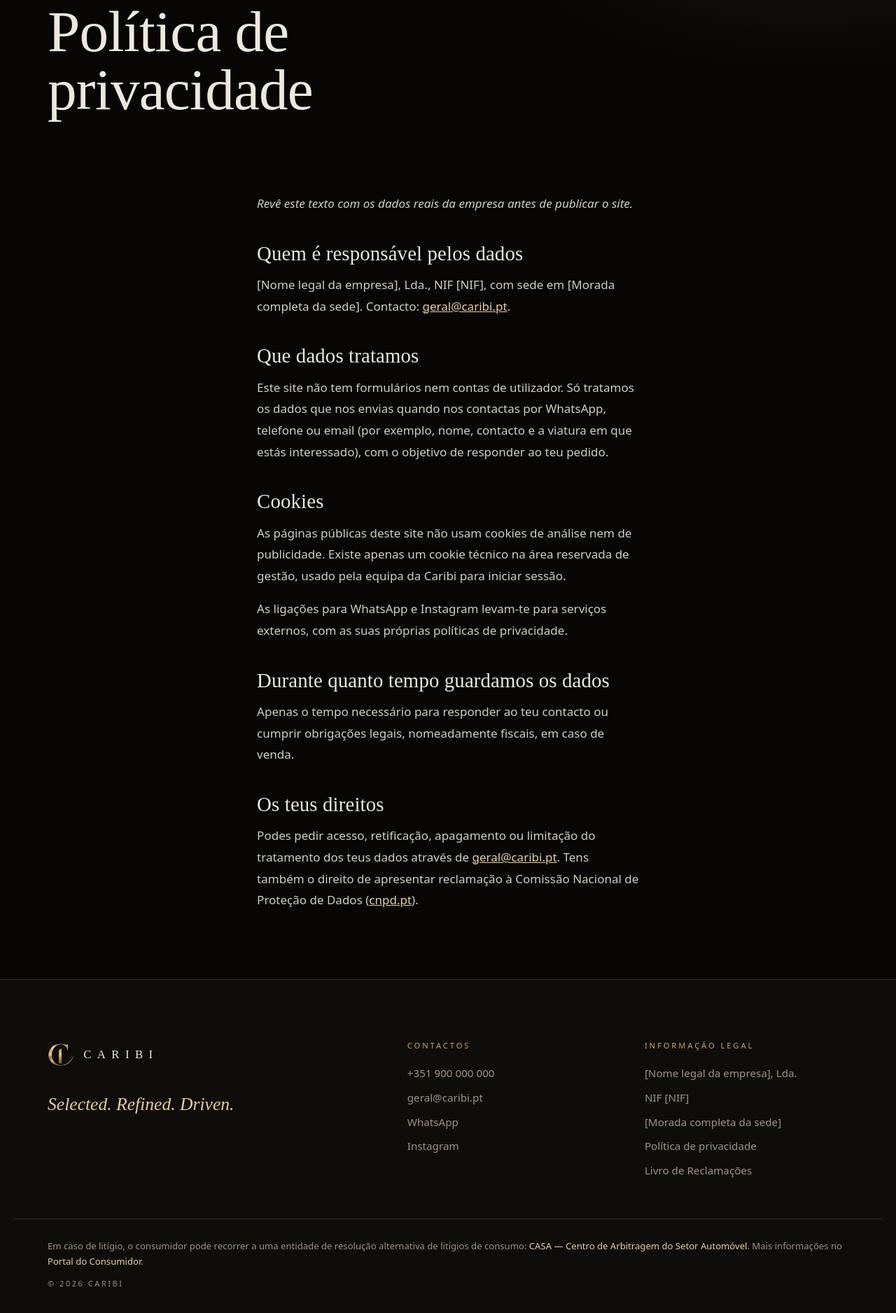
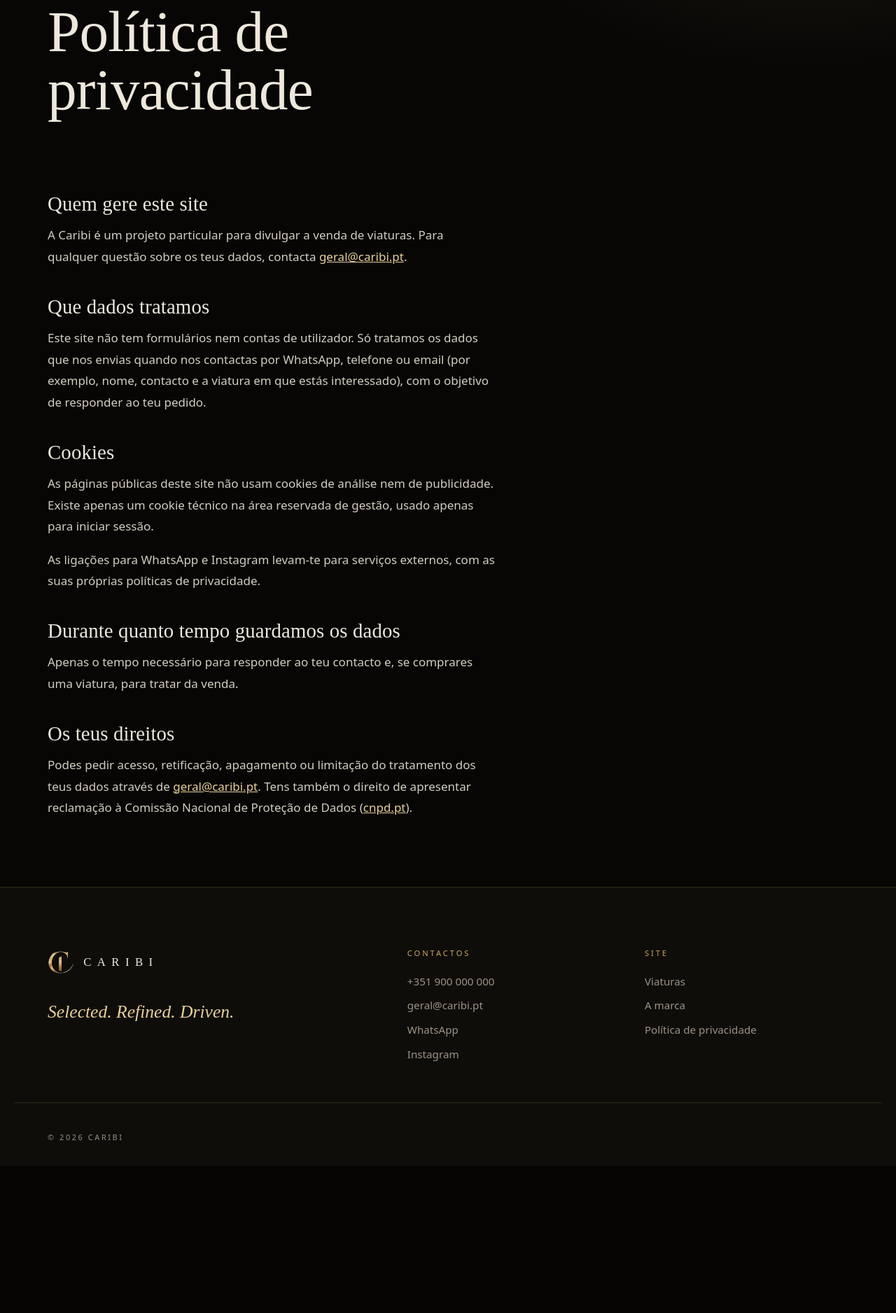
Before and after one commit to thealuxtv/caribi, a Node server app: page /privacidade in a window 1280 px wide. Shown: the part 201-2077 px from the top of the page at 70% size. After the commit the page ends 1830 px from the top, so only its background shows below. Run offline with Node 20, Linux system fonts and the light colour scheme.

Commit message:
Adaptar o site a um vendedor particular
O dono não tem empresa nem stand: vende viaturas como particular. Por
isso saem os dados de empresa e as obrigações de comerciante:

- Rodapé sem razão social, NIF, morada, Livro de Reclamações nem aviso
  da entidade de resolução de litígios; a coluna passa a ter ligações
  do site
- config.js sem razaoSocial, nif, morada e ral
- Política de privacidade reescrita para um projeto particular, com o
  texto alinhado com o título
- "Stock" substituído por "à venda" nos textos
- README atualizado

Co-Authored-By: Claude Opus 5.5 <noreply@anthropic.com>
Claude-Session: https://claude.ai/code/session_01XMMsTsA3SsNBrycgULwDbD

```diff
--- a/server.js
+++ b/server.js
@@ -92,7 +92,7 @@ app.get('/viaturas', (req, res) => {
 
   res.render('viaturas', {
     title: 'Viaturas',
-    description: 'Stock atual de automóveis premium selecionados pela Caribi.',
+    description: 'Automóveis premium selecionados à venda na Caribi.',
     lista, marcas, combustiveis, filtros: { marca, combustivel, ordem }, total: todas.length,
   });
 });
--- a/views/index.ejs
+++ b/views/index.ejs
@@ -53,7 +53,7 @@
     <h2 id="processo-titulo">Como escolhemos <em>cada viatura</em></h2>
     <ol class="steps">
       <li><h3>Origem</h3><p>Só aceitamos viaturas com histórico de manutenção e proveniência que conseguimos confirmar.</p></li>
-      <li><h3>Inspeção</h3><p>Verificamos mecânica, eletrónica, carroçaria e interior antes de qualquer viatura entrar em stock.</p></li>
+      <li><h3>Inspeção</h3><p>Verificamos mecânica, eletrónica, carroçaria e interior antes de pôr qualquer viatura à venda.</p></li>
       <li><h3>Preparação</h3><p>Tratamos do que for preciso para que o carro chegue até ti como deve estar.</p></li>
       <li><h3>Entrega</h3><p>Explicamos tudo o que fizemos e entregamos a documentação completa.</p></li>
     </ol>
@@ -65,7 +65,7 @@
     <div class="section-head">
       <div>
         <p class="eyebrow">A coleção</p>
-        <h2 id="stock-titulo">Em stock</h2>
+        <h2 id="stock-titulo">À venda</h2>
       </div>
       <a class="link" href="/viaturas">Ver todas as viaturas</a>
     </div>
@@ -75,7 +75,7 @@
       </div>
     <% } else { %>
       <div class="empty">
-        <p>O stock está a ser renovado. Diz-nos o que procuras e avisamos-te quando chegar.</p>
+        <p>De momento não há viaturas à venda. Diz-nos o que procuras e avisamos-te quando houver.</p>
         <a class="btn btn-line" href="<%= waLink('Olá! Procuro uma viatura e gostava de ser avisado quando tiverem algo do género.') %>" target="_blank" rel="noopener">Dizer o que procuro</a>
       </div>
     <% } %>
--- a/views/marca.ejs
+++ b/views/marca.ejs
@@ -13,7 +13,7 @@
   <div class="prose">
     <h2>O que procuramos num carro</h2>
     <p>Marcas premium, versões bem equipadas e, acima de tudo, um passado que se consegue contar: manutenção feita a horas, quilómetros coerentes e um estado que nós próprios aceitaríamos como compradores.</p>
-    <p>Se uma viatura não passa nestes critérios, não entra no stock, por muito bom que seja o negócio.</p>
+    <p>Se uma viatura não passa nestes critérios, não é posta à venda.</p>
 
     <h2>O que podes esperar de nós</h2>
     <p>Respostas diretas, informação completa sobre cada carro e tempo para decidires sem pressão. Cada viatura tem uma ficha de seleção com tudo o que verificámos, para saberes exatamente o que estás a comprar.</p>
--- a/views/partials/footer.ejs
+++ b/views/partials/footer.ejs
@@ -18,20 +18,15 @@
       </ul>
     </div>
     <div>
-      <h2>Informação legal</h2>
+      <h2>Site</h2>
       <ul>
-        <li><%= config.razaoSocial %></li>
-        <li>NIF <%= config.nif %></li>
-        <li><%= config.morada %></li>
+        <li><a href="/viaturas">Viaturas</a></li>
+        <li><a href="/a-marca">A marca</a></li>
         <li><a href="/privacidade">Política de privacidade</a></li>
-        <li><a href="https://www.livroreclamacoes.pt" target="_blank" rel="noopener">Livro de Reclamações</a></li>
       </ul>
     </div>
   </div>
   <div class="wrap footer-ral">
-    <p>Em caso de litígio, o consumidor pode recorrer a uma entidade de resolução alternativa de litígios de consumo:
-      <a href="<%= config.ral.url %>" target="_blank" rel="noopener"><%= config.ral.nome %></a>.
-      Mais informações no <a href="https://www.consumidor.gov.pt" target="_blank" rel="noopener">Portal do Consumidor</a>.</p>
     <p class="copy">© <%= year %> Caribi</p>
   </div>
 </footer>
--- a/views/privacidade.ejs
+++ b/views/privacidade.ejs
@@ -5,24 +5,24 @@
   <div class="wrap"><h1>Política de privacidade</h1></div>
 </section>
 
-<section class="wrap prose reveal">
-  <p><em>Revê este texto com os dados reais da empresa antes de publicar o site.</em></p>
-
-  <h2>Quem é responsável pelos dados</h2>
-  <p><%= config.razaoSocial %>, NIF <%= config.nif %>, com sede em <%= config.morada %>. Contacto: <a href="mailto:<%= config.email %>"><%= config.email %></a>.</p>
+<section class="wrap">
+<div class="prose reveal">
+  <h2>Quem gere este site</h2>
+  <p>A Caribi é um projeto particular para divulgar a venda de viaturas. Para qualquer questão sobre os teus dados, contacta <a href="mailto:<%= config.email %>"><%= config.email %></a>.</p>
 
   <h2>Que dados tratamos</h2>
   <p>Este site não tem formulários nem contas de utilizador. Só tratamos os dados que nos envias quando nos contactas por WhatsApp, telefone ou email (por exemplo, nome, contacto e a viatura em que estás interessado), com o objetivo de responder ao teu pedido.</p>
 
   <h2>Cookies</h2>
-  <p>As páginas públicas deste site não usam cookies de análise nem de publicidade. Existe apenas um cookie técnico na área reservada de gestão, usado pela equipa da Caribi para iniciar sessão.</p>
+  <p>As páginas públicas deste site não usam cookies de análise nem de publicidade. Existe apenas um cookie técnico na área reservada de gestão, usado apenas para iniciar sessão.</p>
   <p>As ligações para WhatsApp e Instagram levam-te para serviços externos, com as suas próprias políticas de privacidade.</p>
 
   <h2>Durante quanto tempo guardamos os dados</h2>
-  <p>Apenas o tempo necessário para responder ao teu contacto ou cumprir obrigações legais, nomeadamente fiscais, em caso de venda.</p>
+  <p>Apenas o tempo necessário para responder ao teu contacto e, se comprares uma viatura, para tratar da venda.</p>
 
   <h2>Os teus direitos</h2>
   <p>Podes pedir acesso, retificação, apagamento ou limitação do tratamento dos teus dados através de <a href="mailto:<%= config.email %>"><%= config.email %></a>. Tens também o direito de apresentar reclamação à Comissão Nacional de Proteção de Dados (<a href="https://www.cnpd.pt" target="_blank" rel="noopener">cnpd.pt</a>).</p>
+</div>
 </section>
 
 <%- include('partials/footer') %>
--- a/views/viaturas.ejs
+++ b/views/viaturas.ejs
@@ -49,7 +49,7 @@
     </div>
   <% } else { %>
     <div class="empty">
-      <p>O stock está a ser renovado. Diz-nos o que procuras e avisamos-te quando chegar.</p>
+      <p>De momento não há viaturas à venda. Diz-nos o que procuras e avisamos-te quando houver.</p>
       <a class="btn btn-line" href="<%= waLink('Olá! Procuro uma viatura e gostava de ser avisado quando tiverem algo do género.') %>" target="_blank" rel="noopener">Dizer o que procuro</a>
     </div>
   <% } %>
```
Also changed, not shown: config.js (+1 -13 lines), README.md.
